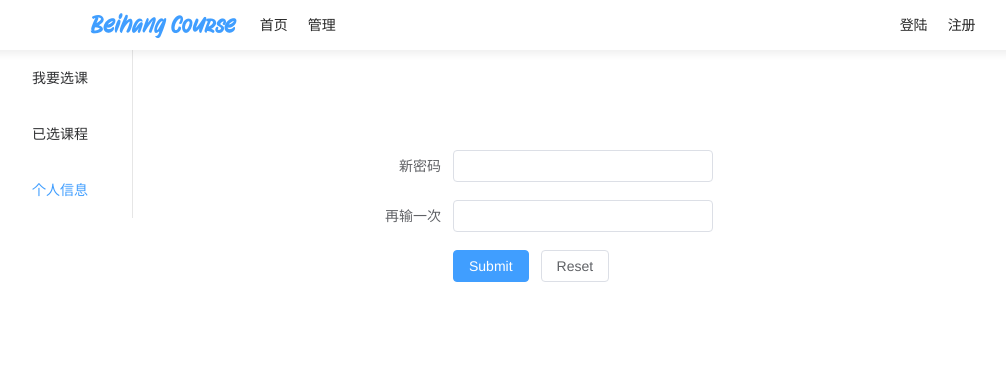
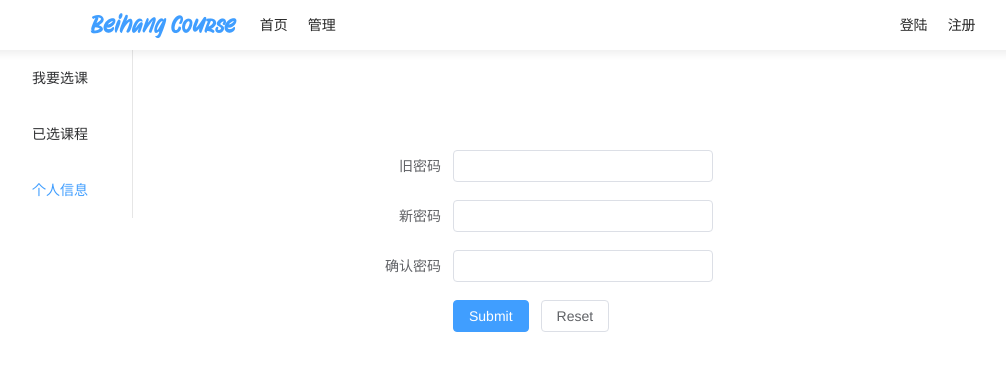
Before and after one commit to rfhits/2021_Fall_BUAA_Database-Frontend, a Vue app: page /manage/user-info in a window 1280 px wide. Shown: the top 370 px of the page, without its empty margins (17-1023 px from the left). Built offline with nearby package versions, Linux system fonts and the light colour scheme.

Commit message:
login info validation, change password validation

```diff
--- a/src/views/Login.vue
+++ b/src/views/Login.vue
@@ -44,6 +44,8 @@ export default {
   },
   methods: {
     login() {
+      let isValidAccount = this.form.password.length >= 8 && this.form.userID !== ''
+      if (isValidAccount) {
         request.post("/login/", {
           "user": this.form
         }).then( res=> {
@@ -58,6 +60,9 @@ export default {
         }).catch((err)=> { // cant post
           console.log(err)
         })
+      } else {
+        this.$message.error("不合法的用户名或密码")
+      }
     }
   }
 }
--- a/src/views/manage/UserInfo.vue
+++ b/src/views/manage/UserInfo.vue
@@ -9,6 +9,13 @@
         class="demo-ruleForm"
 
     >
+      <el-form-item label="旧密码" prop="originPass">
+        <el-input
+            v-model="ruleForm.originPass"
+            type="password"
+            autocomplete="off"
+        ></el-input>
+      </el-form-item>
       <el-form-item label="新密码" prop="pass">
         <el-input
             v-model="ruleForm.pass"
@@ -16,7 +23,7 @@
             autocomplete="off"
         ></el-input>
       </el-form-item>
-      <el-form-item label="再输一次" prop="checkPass">
+      <el-form-item label="确认密码" prop="checkPass">
         <el-input
             v-model="ruleForm.checkPass"
             type="password"
@@ -39,22 +46,6 @@ import request from "../../api/request";
 export default {
   name: "UserInfo",
   data() {
-    const checkAge = (rule, value, callback) => {
-      if (!value) {
-        return callback(new Error('Please input the age'))
-      }
-      setTimeout(() => {
-        if (!Number.isInteger(value)) {
-          callback(new Error('Please input digits'))
-        } else {
-          if (value < 18) {
-            callback(new Error('Age must be greater than 18'))
-          } else {
-            callback()
-          }
-        }
-      }, 1000)
-    };
     const validatePass = (rule, value, callback) => {
       if (value === '') {
         callback(new Error('请输入密码'));
@@ -69,20 +60,22 @@ export default {
     };
     const validatePass2 = (rule, value, callback) => {
       if (value === '') {
-        callback(new Error('Please input the password again'))
+        callback(new Error('请再次输入密码'))
       } else if (value !== this.ruleForm.pass) {
-        callback(new Error("Two inputs don't match!"))
+        callback(new Error("两次输入密码不一致"))
       } else {
         callback()
       }
     }
     return {
       ruleForm: {
+        originPass: '',
         pass: '',
         checkPass: '',
         age: '',
       },
       rules: {
+        originPass: [{ validator: validatePass, trigger: 'blur' }],
         pass: [{ validator: validatePass, trigger: 'blur' }],
         checkPass: [{ validator: validatePass2, trigger: 'blur' }],
       },
@@ -96,6 +89,7 @@ export default {
           request.post("/change_password/", {
             "user": {
               "userID": _this.$store.state.user.userID,
+              "originPassword": _this.ruleForm.originPass,
               "password": _this.ruleForm.pass,
             }
           }).then((res) => {
```
Lines whose indentation alone changed are shown as unchanged.
